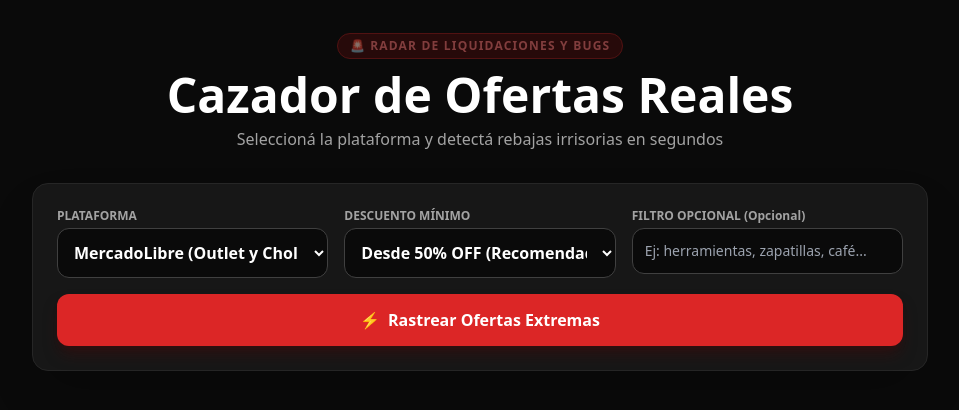
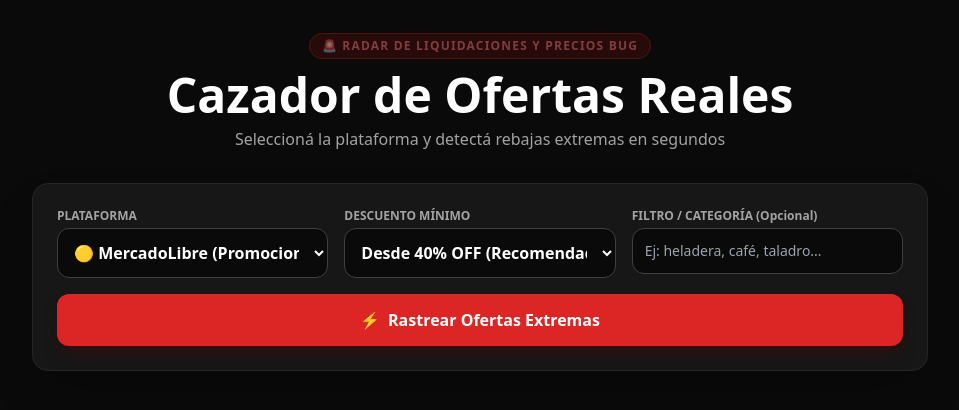
Before and after one commit to p-fede/radar-precios-ar, a plain HTML site: page public/index.html in a window 1280 px wide. Shown: the whole page, without its empty margins (160-1119 px from the left). Drawn offline with nearby package versions, Linux system fonts and the light colour scheme.

Commit message:
Update text and labels in index.html

```diff
--- a/public/index.html
+++ b/public/index.html
@@ -11,23 +11,27 @@
     <!-- Header -->
     <header class="text-center mb-8">
       <div class="inline-block bg-red-950 border border-red-800 text-red-400 text-xs font-black uppercase px-3 py-1 rounded-full mb-3 tracking-widest animate-pulse">
-        🚨 RADAR DE LIQUIDACIONES Y BUGS
+        🚨 RADAR DE LIQUIDACIONES Y PRECIOS BUG
       </div>
       <h1 class="text-3xl md:text-5xl font-black text-white mb-2">Cazador de Ofertas Reales</h1>
-      <p class="text-neutral-400 text-sm md:text-base">Seleccioná la plataforma y detectá rebajas irrisorias en segundos</p>
+      <p class="text-neutral-400 text-sm md:text-base">Seleccioná la plataforma y detectá rebajas extremas en segundos</p>
     </header>
 
     <!-- Panel de Control y Filtros -->
     <div class="bg-neutral-900 border border-neutral-800 rounded-2xl p-4 md:p-6 mb-8 max-w-4xl mx-auto shadow-2xl">
       <div class="grid grid-cols-1 md:grid-cols-3 gap-4 mb-4">
-        <!-- Selector de Tienda -->
+        <!-- Selector de las 8 Plataformas -->
         <div>
           <label class="block text-xs font-bold text-neutral-400 mb-1">PLATAFORMA</label>
           <select id="storeSelect" class="w-full bg-neutral-950 border border-neutral-700 rounded-xl p-3 text-white outline-none focus:border-red-500 font-bold">
-            <option value="mercadolibre">MercadoLibre (Outlet y Chollos)</option>
-            <option value="fravega">Frávega (Electro / Tecno)</option>
-            <option value="dia">Supermercados Día (Almacén y Ofertas)</option>
-            <option value="easy">Easy (Herramientas y Hogar)</option>
+            <option value="mercadolibre">🟡 MercadoLibre (Promociones)</option>
+            <option value="fravega">🟣 Frávega (Tecno / Electro)</option>
+            <option value="carrefour">🔵 Carrefour (Hipermercado)</option>
+            <option value="dia">🔴 Supermercados Día (Almacén)</option>
+            <option value="coto">🔴 Coto Digital (Ofertas)</option>
+            <option value="easy">🟠 Easy (Herramientas / Hogar)</option>
+            <option value="pedidosya">🔴 PedidosYa (Mercados Express)</option>
+            <option value="rappi">🟠 Rappi (Turbo / Almacén)</option>
           </select>
         </div>
 
@@ -35,22 +39,22 @@
         <div>
           <label class="block text-xs font-bold text-neutral-400 mb-1">DESCUENTO MÍNIMO</label>
           <select id="discountSelect" class="w-full bg-neutral-950 border border-neutral-700 rounded-xl p-3 text-white outline-none focus:border-red-500 font-bold">
-            <option value="40">Desde 40% OFF</option>
-            <option value="50" selected>Desde 50% OFF (Recomendado)</option>
-            <option value="60">Desde 60% OFF (Liquidaciones)</option>
+            <option value="30">Desde 30% OFF</option>
+            <option value="40" selected>Desde 40% OFF (Recomendado)</option>
+            <option value="50">Desde 50% OFF (Liquidaciones)</option>
             <option value="70">Desde 70% OFF (Solo gangas y bugs)</option>
           </select>
         </div>
 
-        <!-- Categoría o filtro opcional -->
+        <!-- Filtro de Categoría / Palabra opcional -->
         <div>
-          <label class="block text-xs font-bold text-neutral-400 mb-1">FILTRO OPCIONAL (Opcional)</label>
-          <input id="catInput" type="text" placeholder="Ej: herramientas, zapatillas, café..."
+          <label class="block text-xs font-bold text-neutral-400 mb-1">FILTRO / CATEGORÍA (Opcional)</label>
+          <input id="catInput" type="text" placeholder="Ej: heladera, café, taladro..."
                  class="w-full bg-neutral-950 border border-neutral-700 rounded-xl p-3 text-white outline-none focus:border-red-500 text-sm">
         </div>
       </div>
 
-      <button id="scanBtn" class="w-full bg-red-600 hover:bg-red-500 text-white font-black py-3.5 rounded-xl transition flex items-center justify-center gap-2 text-base shadow-lg shadow-red-950/50">
+      <button id="scanBtn" class="w-full bg-red-600 hover:bg-red-500 text-white font-black py-3.5 rounded-xl transition flex items-center justify-center gap-2 text-base shadow-lg shadow-red-950/50 cursor-pointer">
         <span>⚡</span> Rastrear Ofertas Extremas
       </button>
     </div>
@@ -90,13 +94,13 @@
         const data = await res.json();
 
         if (!data || data.length === 0) {
-          statusDiv.innerHTML = `❌ No se encontraron ofertas que superen el <b>${minDiscount}% OFF</b> en este momento. Probá bajando el filtro a 40%.`;
+          statusDiv.innerHTML = `❌ No se encontraron ofertas que superen el <b>${minDiscount}% OFF</b> en este momento en esta tienda. Probá seleccionando otra plataforma o bajando el filtro a 30%.`;
           return;
         }
 
         const bugCount = data.filter(d => d.isBug).length;
         statusDiv.innerHTML = `
-          Se detectaron <b class="text-white">${data.length}</b> productos con descuentos masivos
+          Se detectaron <b class="text-white">${data.length}</b> ofertas masivas
           ${bugCount > 0 ? `<span class="bg-red-950 border border-red-700 text-red-400 px-2 py-0.5 rounded ml-2 font-bold">🚨 ${bugCount} POSIBLES PRECIOS BUG</span>` : ''}
         `;
 
```
